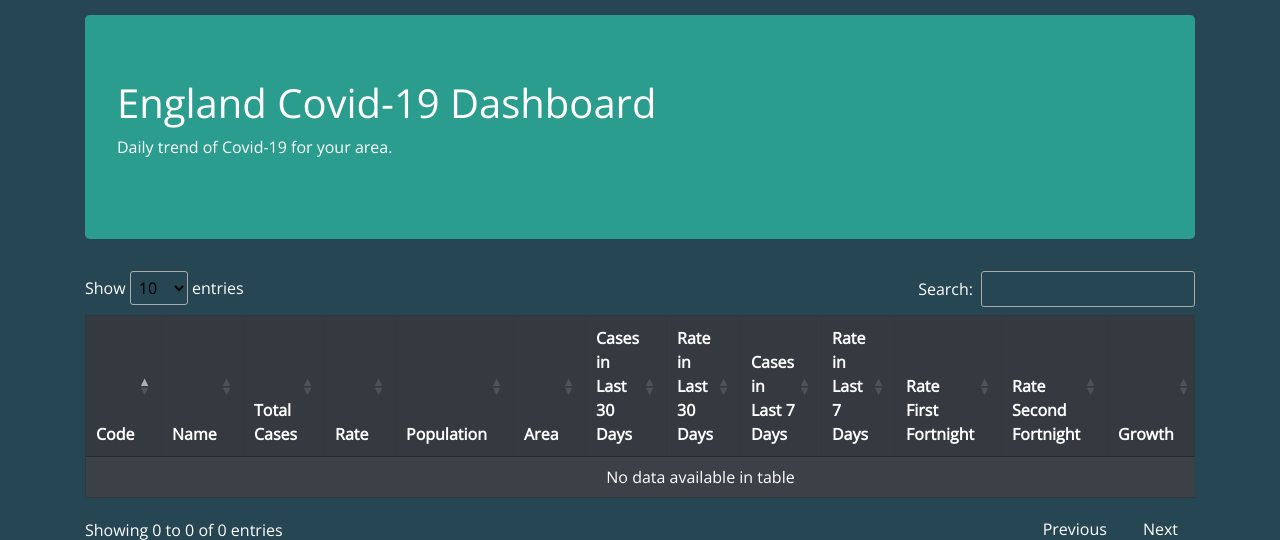
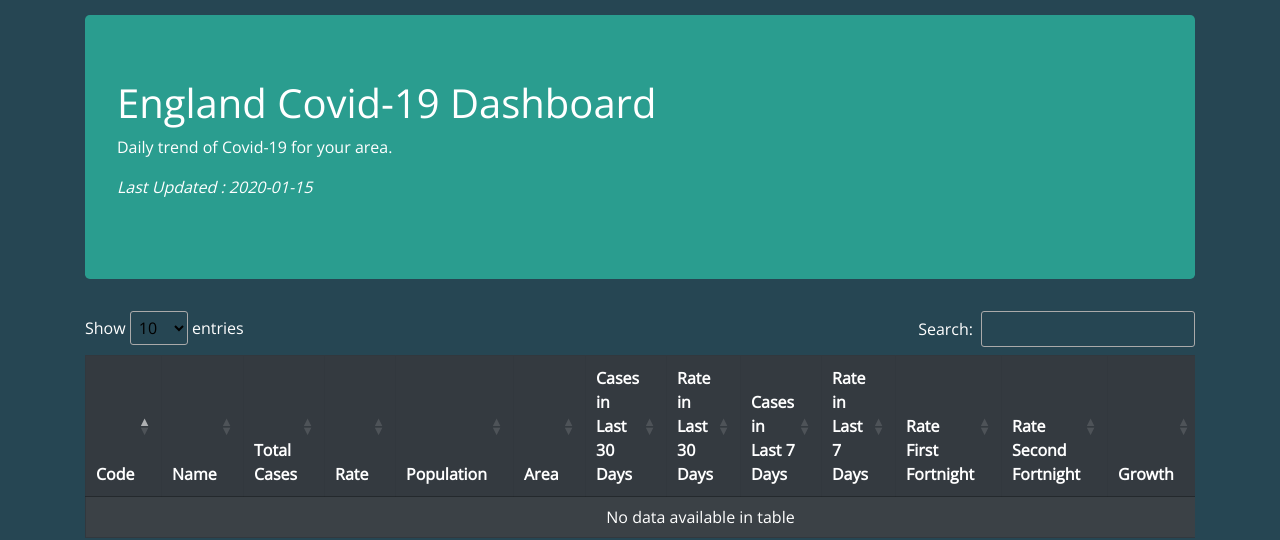
Before and after one commit to bhavesh0009/EnglandCovid19, a Node project: template views/summary.ejs in a window 1280 px wide. Shown: the part 56-596 px from the top of the page. Run offline with Node 20 templates, Linux system fonts and the light colour scheme; the template is opened without the code that fills it: most values are stand-ins (such as "Sample title", 1, 10 or a date in 2020); some libraries are stand-ins or nearby versions.

Commit message:
inclusion of last refresh time on summary page

```diff
--- a/app.js
+++ b/app.js
@@ -43,7 +43,8 @@
 
 app.get("/summary", function (req, res) {
     res.render("summary.ejs", {
-        ltlasAllSumDfJSON: ltlasAllSumDfJSON
+        ltlasAllSumDfJSON: ltlasAllSumDfJSON,
+        lastRefreshJSON: lastRefreshJSON
     });
 });
 
--- a/views/summary.ejs
+++ b/views/summary.ejs
@@ -58,6 +58,7 @@
         <div class="jumbotron">
             <h1 class="display-5">England Covid-19 Dashboard</h1>
             <p>Daily trend of Covid-19 for your area.</p>
+            <p><em>Last Updated : <%= lastRefreshJSON[0].lastUpdatedAt.substring(0,19) %></em></p>
         </div>
     </div>
     <div class="container">
```
Lines whose indentation alone changed are shown as unchanged.
